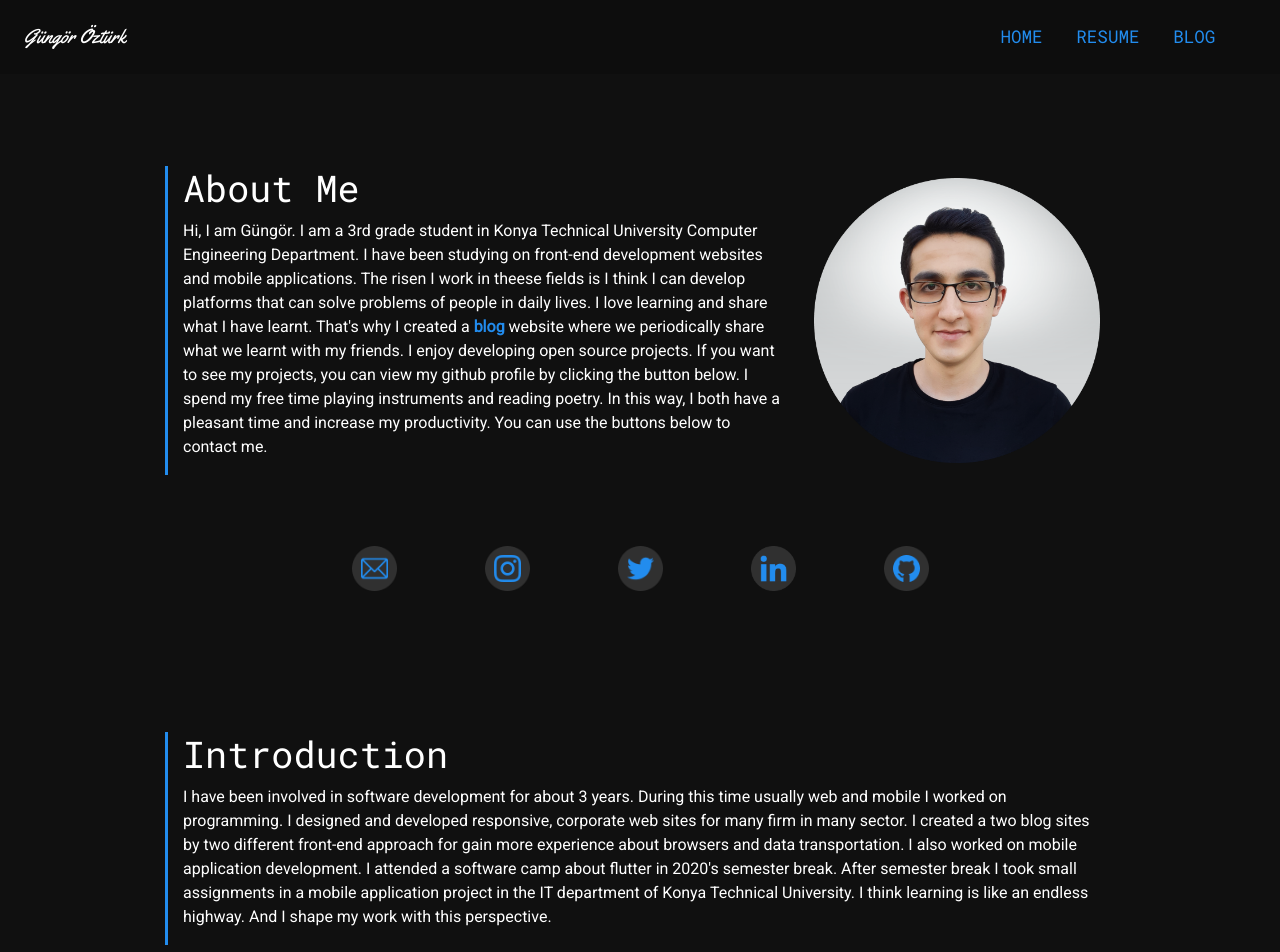
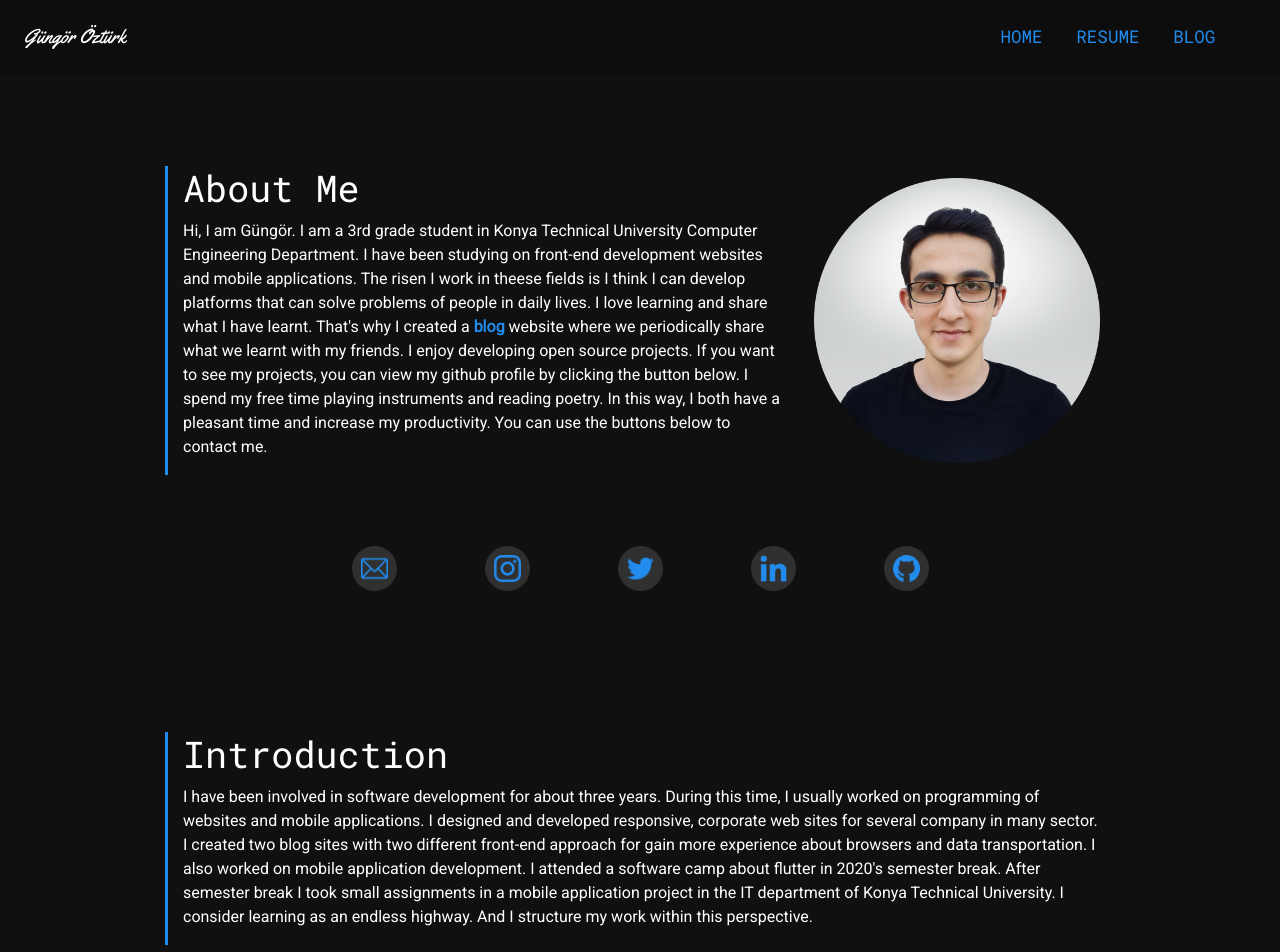
Before and after one commit to gngrozturk/Personal-Site, a Next.js app: page / in a window 1280 px wide. Shown: the top 952 px of the page. Built offline with nearby package versions, Linux system fonts and the light colour scheme.

Commit message:
content update

```diff
--- a/components/resumeIntro.js
+++ b/components/resumeIntro.js
@@ -15,18 +15,19 @@ function Resume() {
               <Col lg={12}>
                 <h2>Introduction</h2>
                 <p>
-                  I have been involved in software development for about 3
-                  years. During this time usually web and mobile I worked on
-                  programming. I designed and developed responsive, corporate
-                  web sites for many firm in many sector. I created a two blog
-                  sites by two different front-end approach for gain more
-                  experience about browsers and data transportation. I also
-                  worked on mobile application development. I attended a
-                  software camp about flutter in 2020's semester break. After
-                  semester break I took small assignments in a mobile
-                  application project in the IT department of Konya Technical
-                  University. I think learning is like an endless highway. And I
-                  shape my work with this perspective.
+                  I have been involved in software development for about three
+                  years. During this time, I usually worked on programming of
+                  websites and mobile applications. I designed and developed
+                  responsive, corporate web sites for several company in many
+                  sector. I created two blog sites with two different front-end
+                  approach for gain more experience about browsers and data
+                  transportation. I also worked on mobile application
+                  development. I attended a software camp about flutter in
+                  2020's semester break. After semester break I took small
+                  assignments in a mobile application project in the IT
+                  department of Konya Technical University. I consider learning
+                  as an endless highway. And I structure my work within this
+                  perspective.
                 </p>
               </Col>
             </Row>
--- a/components/skills.module.css
+++ b/components/skills.module.css
@@ -1,6 +1,7 @@
 .container {
   color: white;
   justify-content: center;
+  margin-bottom: 5%;
 }
 
 .about {
```
